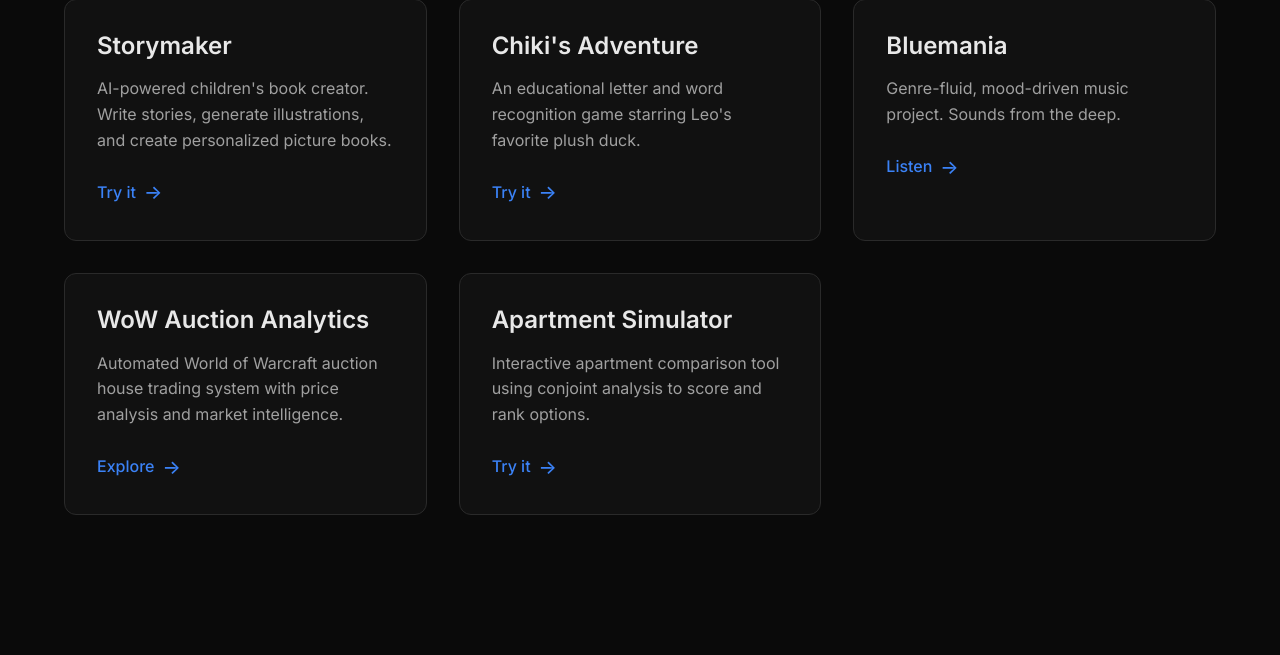
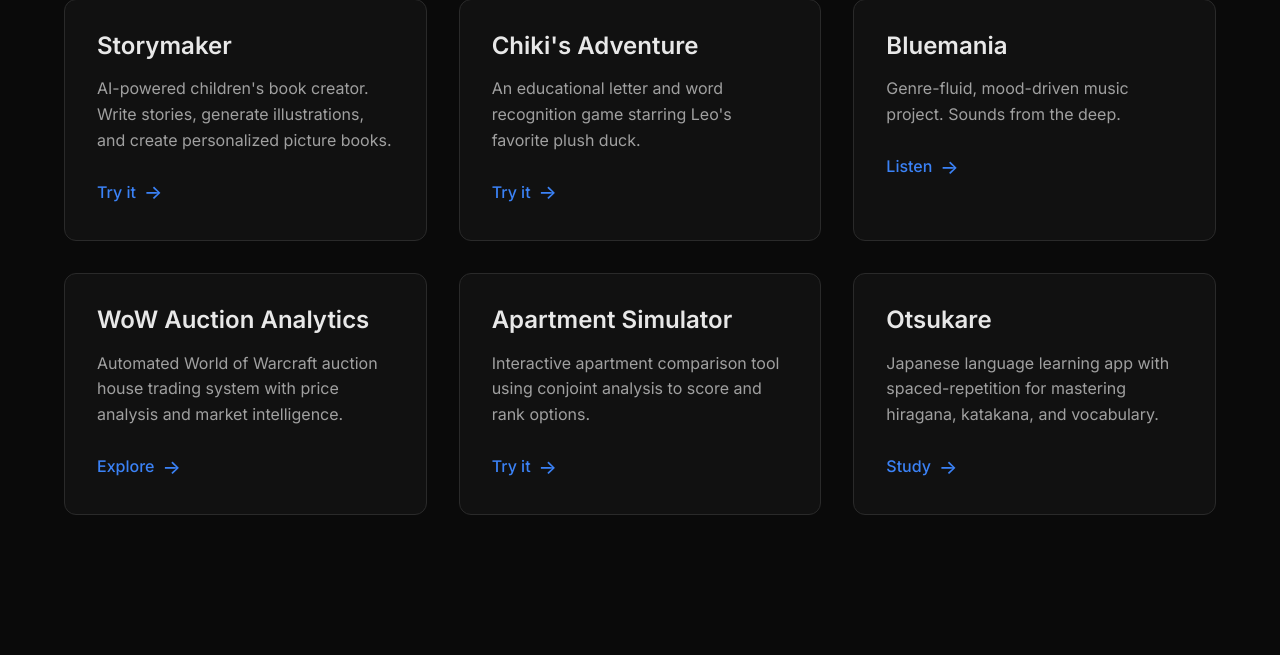
Before and after one commit to ndjenkins85/personalsite, a Flask app: page / in a window 1280 px wide. Shown: the part 845-1500 px from the top of the page. Run offline with Flask 3, Linux system fonts and the light colour scheme; some libraries are stand-ins or nearby versions.

Commit message:
Add Otsukare to projects section

```diff
--- a/personalsite/templates/index.html
+++ b/personalsite/templates/index.html
@@ -79,6 +79,14 @@
           Interactive apartment comparison tool using conjoint analysis to score and rank options.
         </p>
         <a href="/projects/apartment-sim/" class="card-link">Try it</a>
+      </div>
+
+      <div class="card">
+        <h3 class="card-title">Otsukare</h3>
+        <p class="card-description">
+          Japanese language learning app with spaced-repetition for mastering hiragana, katakana, and vocabulary.
+        </p>
+        <a href="/projects/otsukare/" class="card-link">Study</a>
       </div>
     </div>
   </div>
```
